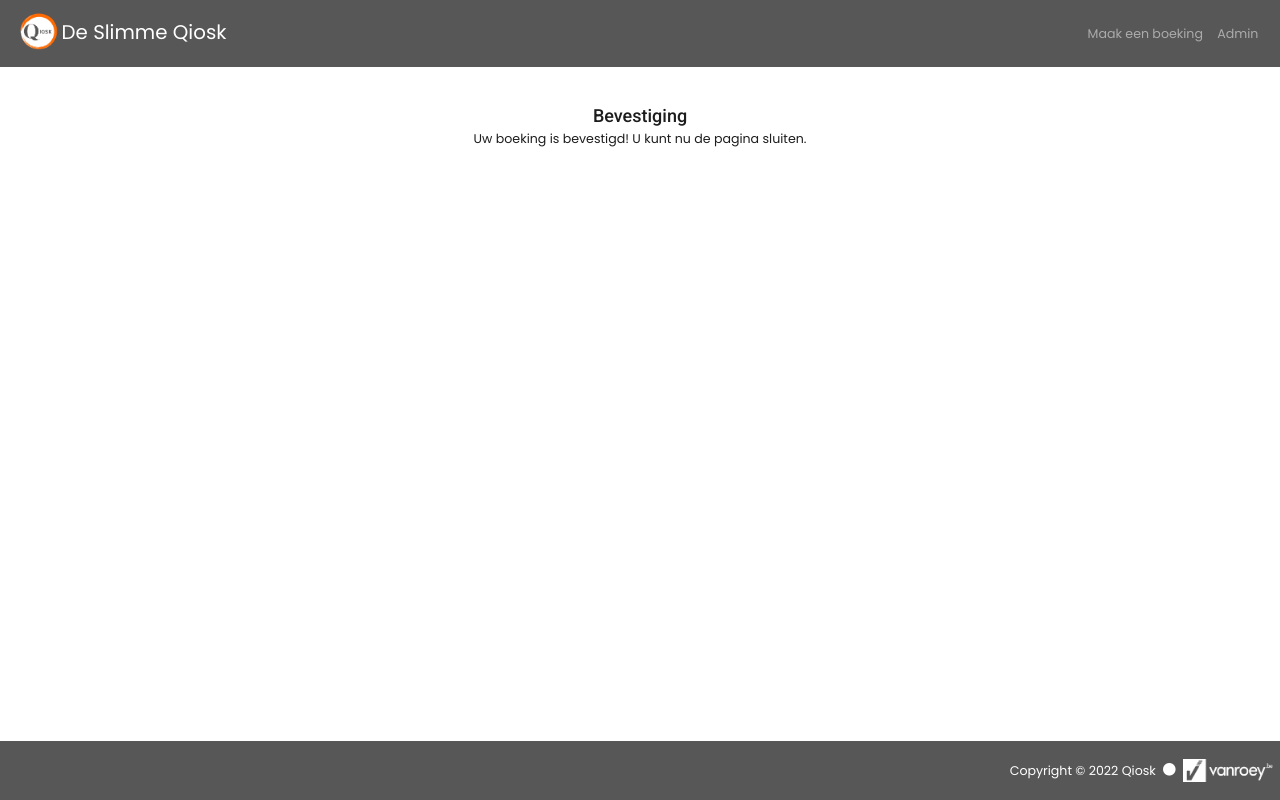
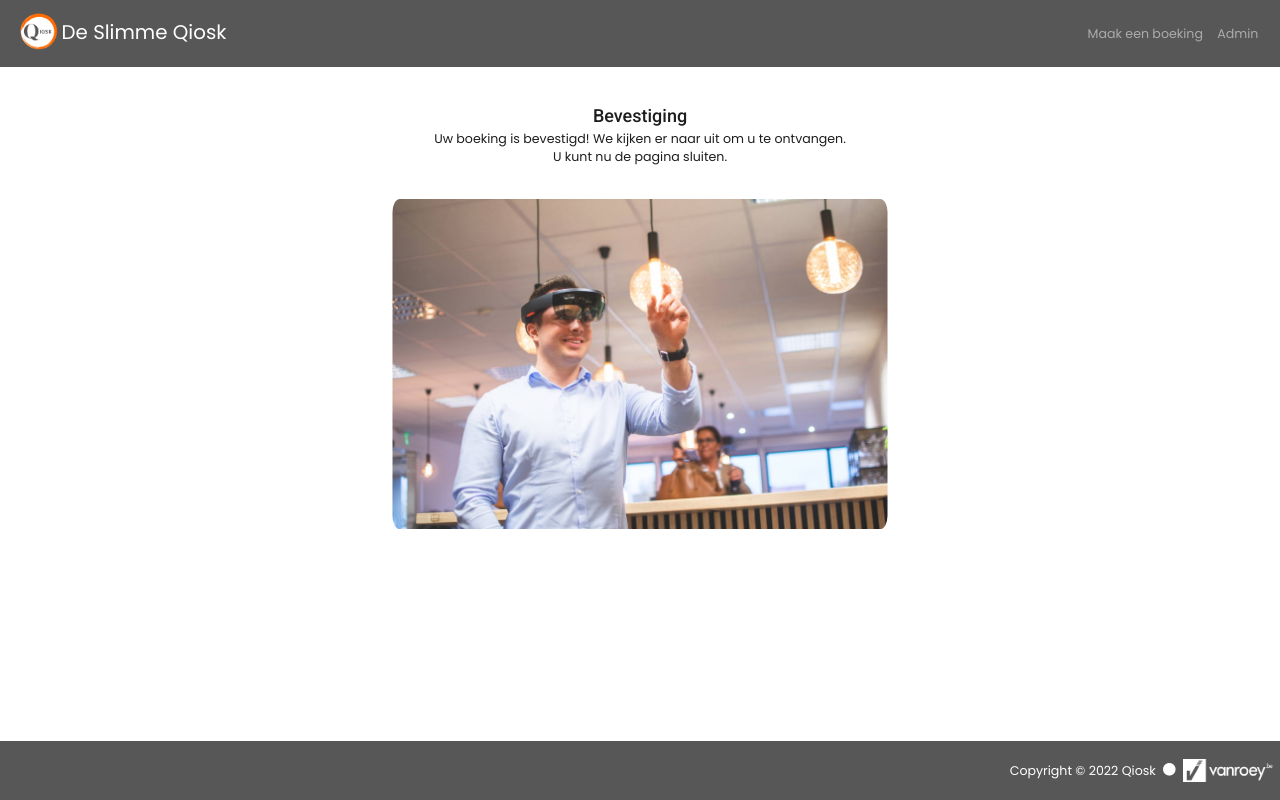
Before and after one commit to RubenBoone/Qiosk-Webapp, an Angular app: page /boeking/bevestiging in a window 1280 px wide. Built offline with nearby package versions, Linux system fonts and the light colour scheme; what angular-datatables would draw is missing.

Commit message:
foto confirm

```diff
--- a/src/app/appointment/booking-form/booking-form.component.html
+++ b/src/app/appointment/booking-form/booking-form.component.html
@@ -64,6 +64,6 @@
     </table>
     </div>
     <div class="ml- mb-5">
-      <button type="submit" class="mb-5 btn btn-secondary" (click)="UserData()"><a href="/boeking/bevestiging">Boeken</a></button>
+      <button type="submit" class="mb-5 btn btn-secondary" (click)="UserData()"><a href="/boeking/bevestiging" class="text-white">Boeken</a></button>
     </div>
 </form>
--- a/src/app/appointment/confirmation/confirmation.component.html
+++ b/src/app/appointment/confirmation/confirmation.component.html
@@ -5,7 +5,8 @@
                 <h2 class="mb-0">Bevestiging</h2>
             </div>
             <div>
-                <p>Uw boeking is bevestigd! U kunt nu de pagina sluiten.</p>
+                <p>Uw boeking is bevestigd! We kijken er naar uit om u te ontvangen.<br> U kunt nu de pagina sluiten.</p>
+                <img class="col-5 mt-4 rounded" src="assets/images/confirm.jpg" alt="foto interactie vanroey">
             </div>
         </div>
     </div>
--- a/src/app/appointment/confirmation/confirmation.component.scss
+++ b/src/app/appointment/confirmation/confirmation.component.scss
@@ -3,3 +3,7 @@
     margin-top: auto;
     margin-bottom: auto;
 }
+
+.rounded{
+    border-radius: 4% !important;
+}
```
Also changed, not shown: src/assets/images/confirm.jpg (added).
